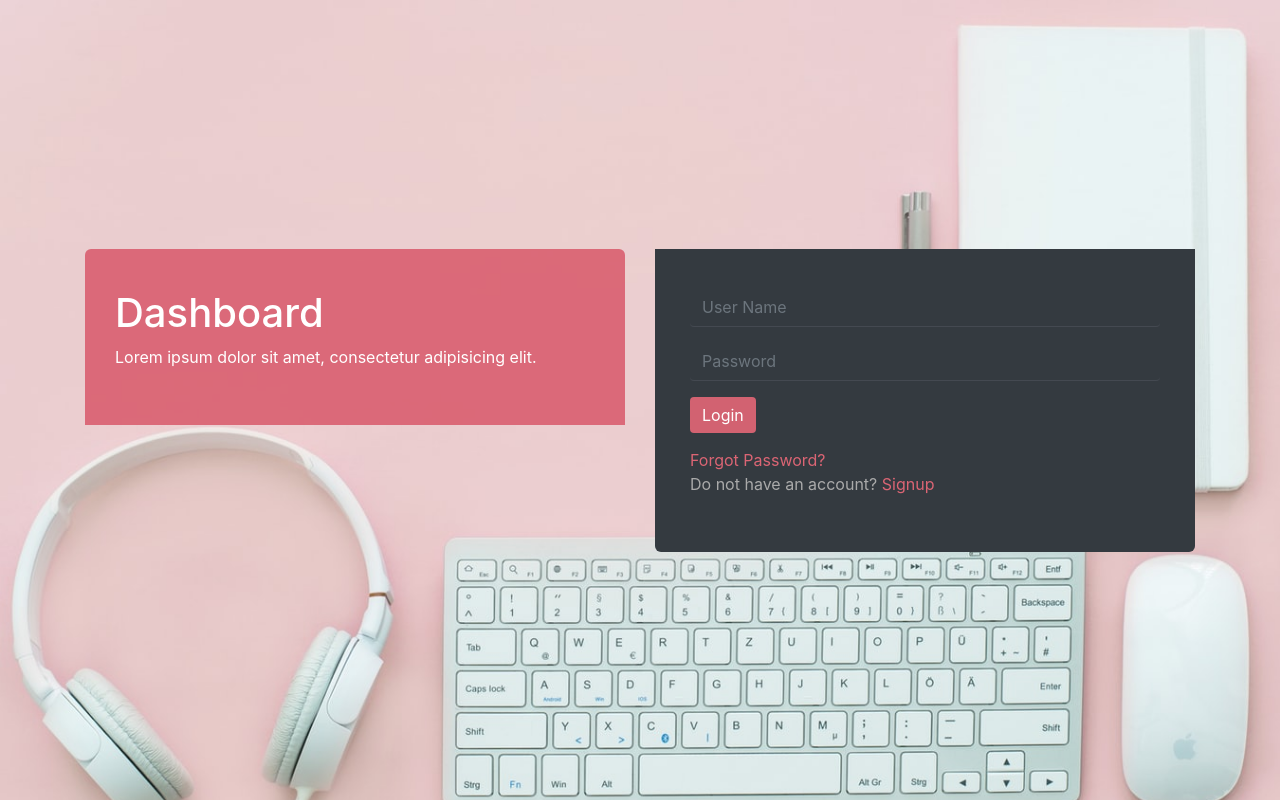
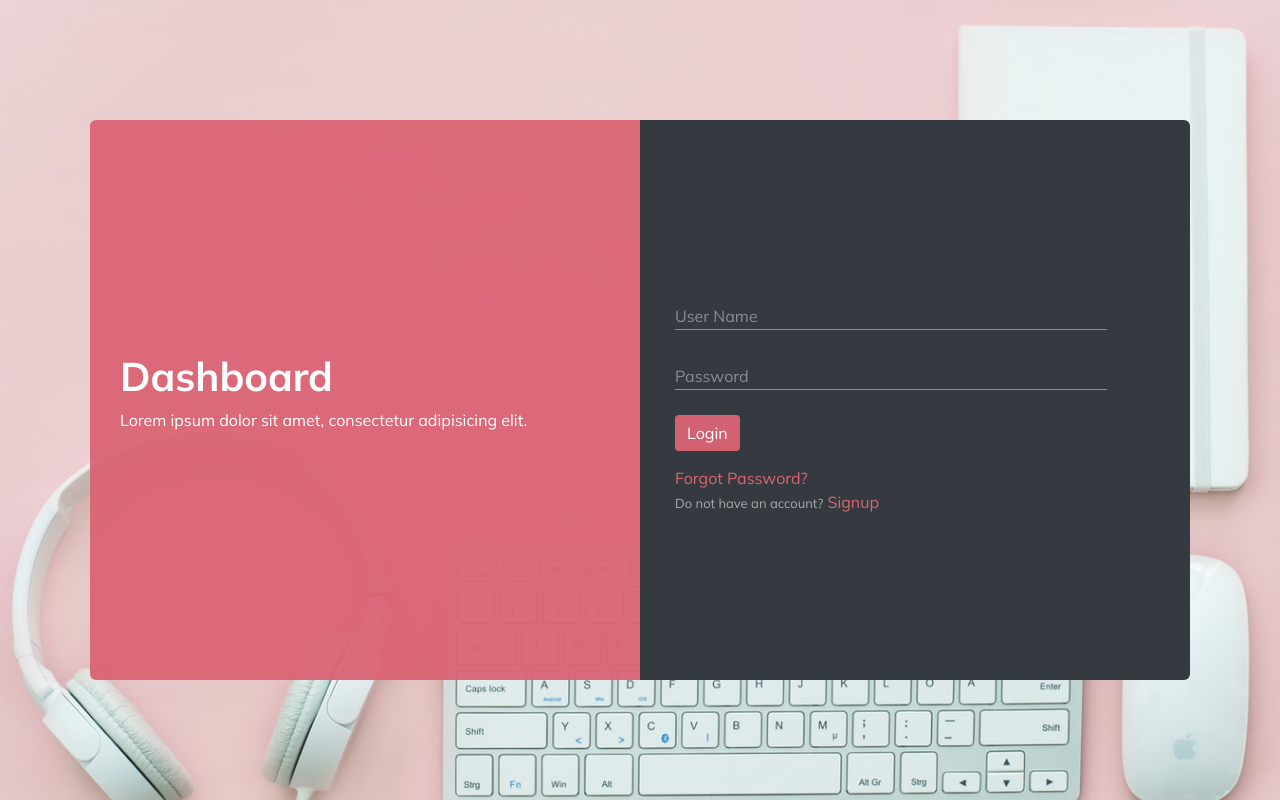
Before and after one commit to asarahst/Login_Page_Bootstrap, a plain HTML site: page index.html in a window 1280 px wide. Drawn offline with nearby package versions, Linux system fonts and the light colour scheme.

Commit message:
repositorio atualizado, formulario finalizado

```diff
--- a/index.html
+++ b/index.html
@@ -6,29 +6,33 @@
     <meta name="viewport" content="width=device-width, initial-scale=1.0">
     <link rel="stylesheet" href="https://stackpath.bootstrapcdn.com/bootstrap/4.1.3/css/bootstrap.min.css" integrity="sha384-MCw98/SFnGE8fJT3GXwEOngsV7Zt27NXFoaoApmYm81iuXoPkFOJwJ8ERdknLPMO" crossorigin="anonymous">
     <script src="https://kit.fontawesome.com/bb40cc116a.js" crossorigin="anonymous"></script>
+    <link rel="preconnect" href="https://fonts.gstatic.com">
+    <link href="https://fonts.googleapis.com/css2?family=Mulish:wght@300;400;600;700;800&display=swap" rel="stylesheet">
     <link rel="stylesheet" href="style.css">
-    <title>Document</title>
+    <title>Página de Login</title>
 </head>
 <body>
     <section>
         <div class="container">
             <div class="row login-page">
-                <div class="col-lg-6" >
-                    <div class="dashboard">
+                <div class="col-lg-6 dashboard">
+                    <div>
                         <h1>Dashboard</h1>
                         <p>Lorem ipsum dolor sit amet, consectetur adipisicing elit.</p>
                     </div>
                 </div>
-                <div class="col-lg-6">
-                    <div class="form-login bg-dark">
+                <div class="col-lg-6 form-login bg-dark">
+                    <div class="position-login">
                         <form>
-                            <div class=" form-group">
-                              <input type="email" class="input-form form-control" id="exampleInputEmail1" aria-describedby="emailHelp" placeholder="User Name">
-                            </div>
-                            <div class="form-group">
-                              <input type="password" class="input-form form-control" id="exampleInputPassword1" placeholder="Password">
-                            </div>
-                            <button type="submit" class="btn btn-primary style-button">Login</button>
+                            <div class='form-itemmmm'>
+                                <input type="text" class="inputText" required/>
+                                  <span class="floating-label">User Name</span>
+                             </div>
+                             <div class='form-itemmmm'>
+                                <input type="password" class="inputText" required/>
+                                  <span class="floating-label">Password</span>
+                             </div>
+                            <button type="submit" class="btn btn-primary style-button shadow-none">Login</button>
                           </form>
                           <div class="links-form">
                               <a href="#">Forgot Password?</a>
@@ -39,11 +43,6 @@
             </div>
         </div>
     </section>
-
-
-
-
-
     <script src="https://code.jquery.com/jquery-3.3.1.slim.min.js" integrity="sha384-q8i/X+965DzO0rT7abK41JStQIAqVgRVzpbzo5smXKp4YfRvH+8abtTE1Pi6jizo" crossorigin="anonymous"></script>
     <script src="https://cdnjs.cloudflare.com/ajax/libs/popper.js/1.14.3/umd/popper.min.js" integrity="sha384-ZMP7rVo3mIykV+2+9J3UJ46jBk0WLaUAdn689aCwoqbBJiSnjAK/l8WvCWPIPm49" crossorigin="anonymous"></script>
     <script src="https://stackpath.bootstrapcdn.com/bootstrap/4.1.3/js/bootstrap.min.js" integrity="sha384-ChfqqxuZUCnJSK3+MXmPNIyE6ZbWh2IMqE241rYiqJxyMiZ6OW/JmZQ5stwEULTy" crossorigin="anonymous"></script>
--- a/style.css
+++ b/style.css
@@ -6,14 +6,21 @@ section {
     align-items: center;
     background-image: url(./bg-.jpg);
     background-size: cover;
+    font-family: 'Mulish', sans-serif;
 }
+
+h1 {
+    font-weight: 700;
+}
+
 /*Login*/
+
 .login-page {
     box-sizing: border-box;
-
+    padding: 0 20px;
 }
 
-.dashboard  {
+.dashboard {
     color: #fff;
     padding: 40px 30px;
     background: rgba(219, 101, 116, 0.95);
@@ -21,36 +28,107 @@ section {
 }
 
 /*formulário de login*/
-.form-login form {
-    box-sizing: border-box;
-}
 
 .form-login {
     padding: 40px 35px;
     border-radius: 0 0 6px 6px;
 }
 
-.input-form {
-    background: none;
+.form-login form {
+    box-sizing: border-box;
+}
+
+.form-itemmmm {
+    position: relative;
+    margin: 25px 0;
+    color: #8a8d93;;
+}
+
+.inputText {
+    font-size: 13px;
+    width: 100%;
+    height: 35px;
+    background-color: #343A40;
     border: none;
-    border-radius: none;
-    border-bottom: 1px solid #444951;
-    color: #aaa;
+    border-bottom: 1px solid #8a8d93;
     outline: none;
+    transition: 0.2s ease all;
+    color: #8a8d93;
 }
+
+.inputText:focus {
+    border-bottom: 1px solid #DB6574;
+
+}
+
+.floating-label {
+    position: absolute;
+    pointer-events: none;
+    left: 0;
+    bottom: 2px;
+    transition: 0.2s ease all;
+
+}
+
+input:focus~.floating-label,
+input:not(:focus):valid~.floating-label {
+    color: #DB6574;
+    top: -10px;
+    left: 0;
+    font-size: 0.82rem;
+    opacity: 1;
+    transition: 0.3s ease all;
+
+}
+
 .style-button {
     border: none;
-    background:rgba(219, 101, 116, 0.95);
+    background: rgba(219, 101, 116, 0.95);
 }
 
-.links-form{
+.style-button:hover {
+    background-color: #ce3f52;
+}
+
+.style-button:active {
+    background-color: #ce3f52 !important;
+    border:none !important;
+}
+
+.links-form {
     margin-top: 15px;
 }
 
 .links-form a {
-    color: #DB6574;;
+    color: #DB6574;
+    font-size: 16px;
 }
 
 .links-form p {
-    color: #aaa;;
+    color: #aaa;
+    font-size: 13px;
 }
+
+@media screen and (min-width: 990px) {
+
+    .dashboard {
+        border-radius: 6px 0 0 6px;
+        display: flex;
+        align-items: center;
+    }
+
+    .position-login {
+        width: 90%;
+    }
+
+    .form-login {
+        border-radius: 0 6px 6px 0;
+        display: flex;
+        align-items: center;
+    }
+
+    .login-page {
+        min-height: 70vh;
+    }
+
+}
```
